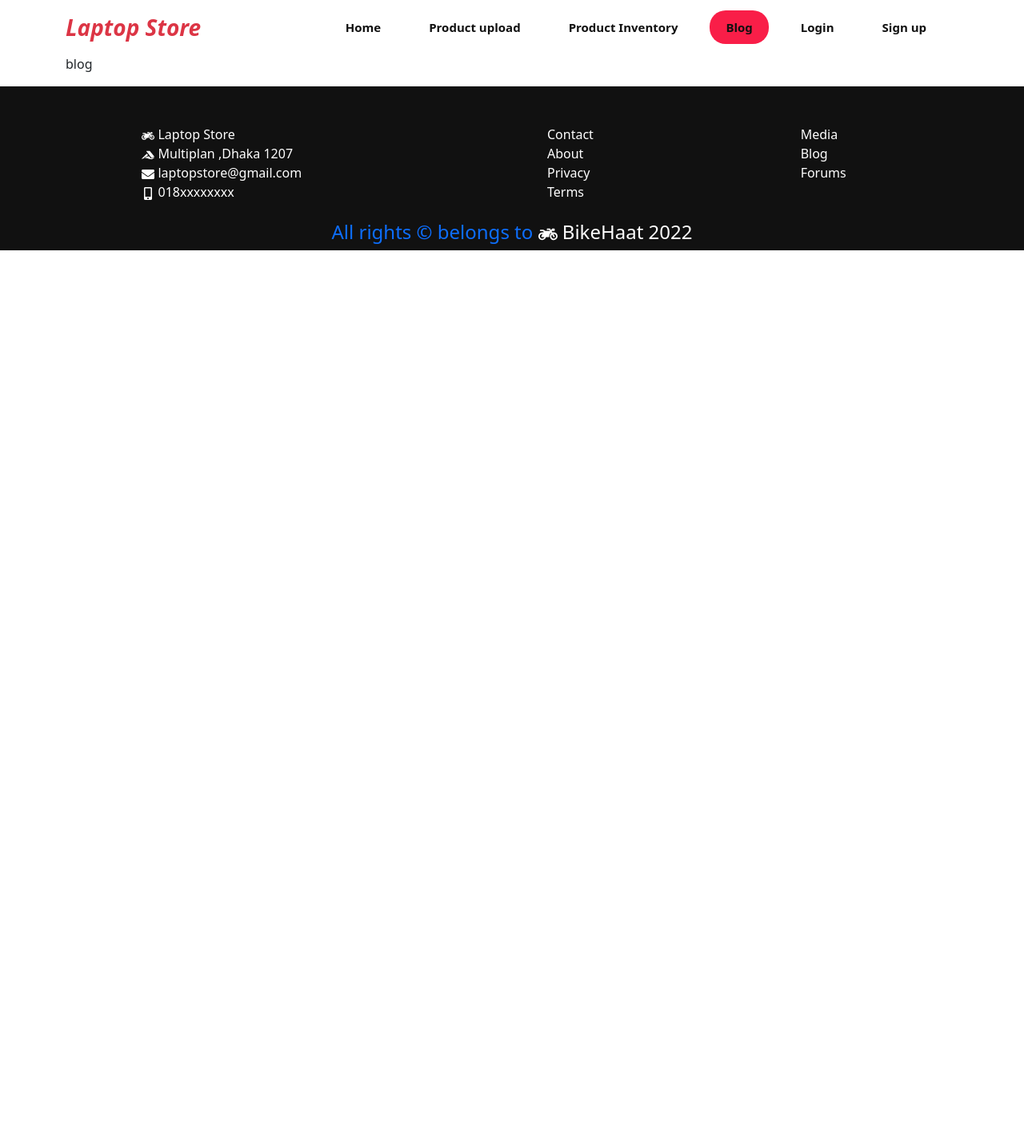
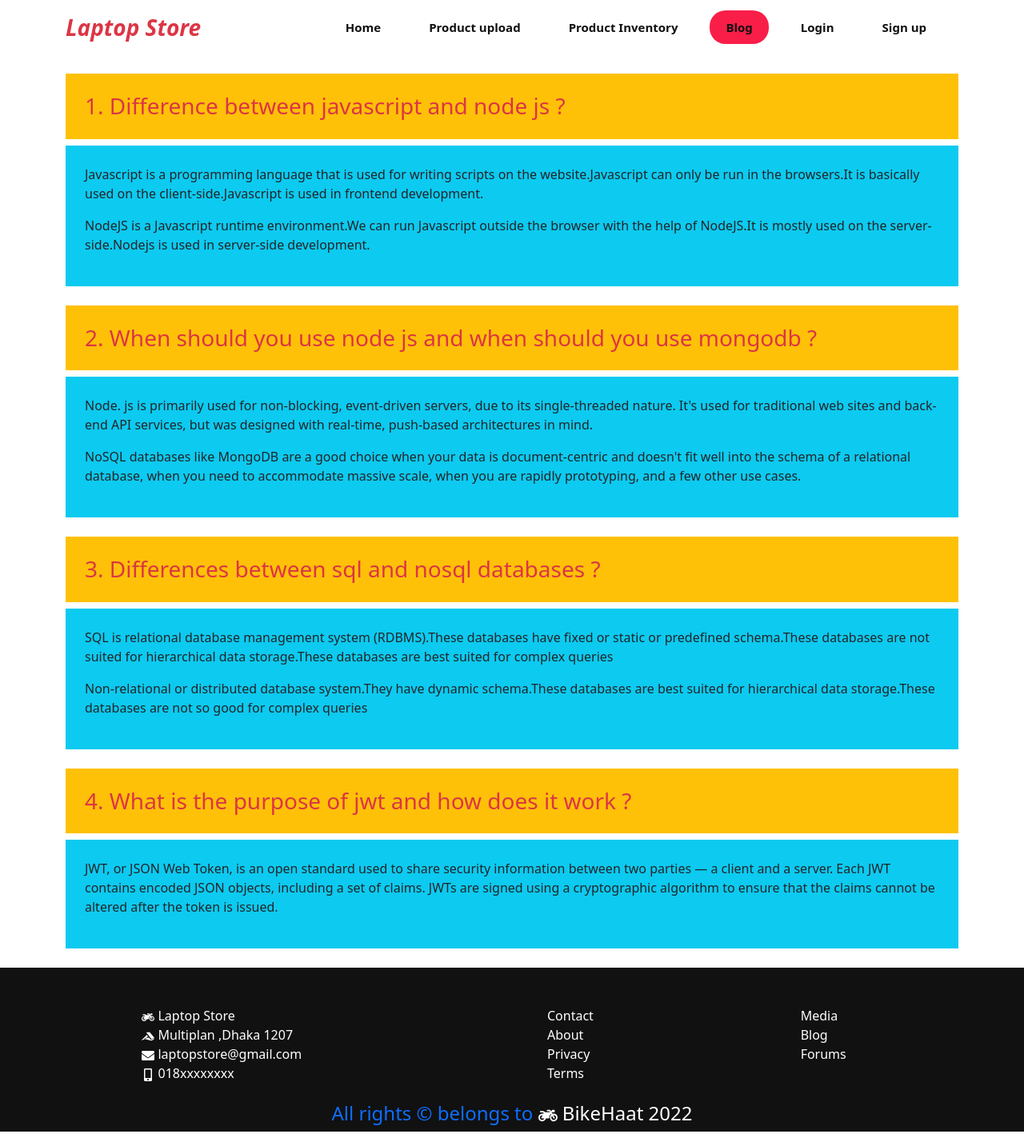
Before and after one commit to Saykot43/Lapto-Store, a React (Create React App) app: page /blog in a window 1280 px wide. Shown: the whole page at 80% size. Before the commit the page ends 800 px from the top, so only its background shows below. Built offline with nearby package versions, Linux system fonts and the light colour scheme; no server answers.

Commit message:
blog page added

```diff
--- a/src/Pages/Blog/Blog.jsx
+++ b/src/Pages/Blog/Blog.jsx
@@ -3,7 +3,33 @@
 const Blog = () => {
     return (
         <div className='container'>
-            <p>blog</p>
+            <div className="ques my-4">
+                <h3 className='text-danger bg-warning p-4'>1. Difference between javascript and node js ?</h3>
+                <div className="ans bg-info p-4">
+                    <p>Javascript is a programming language that is used for writing scripts on the website.Javascript can only be run in the browsers.It is basically used on the client-side.Javascript is used in frontend development.</p>
+                    <p>NodeJS is a Javascript runtime environment.We can run Javascript outside the browser with the help of NodeJS.It is mostly used on the server-side.Nodejs is used in server-side development.</p>
+                </div>
+            </div>
+            <div className="ques my-4">
+                <h3 className='text-danger bg-warning p-4'>2. When should you use node js and when should you use mongodb ?</h3>
+                <div className="ans bg-info p-4">
+                    <p>Node. js is primarily used for non-blocking, event-driven servers, due to its single-threaded nature. It's used for traditional web sites and back-end API services, but was designed with real-time, push-based architectures in mind.</p>
+                    <p>NoSQL databases like MongoDB are a good choice when your data is document-centric and doesn't fit well into the schema of a relational database, when you need to accommodate massive scale, when you are rapidly prototyping, and a few other use cases.</p>
+                </div>
+            </div>
+            <div className="ques my-4">
+                <h3 className='text-danger bg-warning p-4'>3. Differences between sql and nosql databases ?</h3>
+                <div className="ans bg-info p-4">
+                    <p>SQL is relational database management system (RDBMS).These databases have fixed or static or predefined schema.These databases are not suited for hierarchical data storage.These databases are best suited for complex queries</p>
+                    <p>Non-relational or distributed database system.They have dynamic schema.These databases are best suited for hierarchical data storage.These databases are not so good for complex queries</p>
+                </div>
+            </div>
+            <div className="ques my-4">
+                <h3 className='text-danger bg-warning p-4'>4. What is the purpose of jwt and how does it work ?</h3>
+                <div className="ans bg-info p-4">
+                    <p>JWT, or JSON Web Token, is an open standard used to share security information between two parties — a client and a server. Each JWT contains encoded JSON objects, including a set of claims. JWTs are signed using a cryptographic algorithm to ensure that the claims cannot be altered after the token is issued.</p>
+                </div>
+            </div>
         </div>
     );
 };
```
